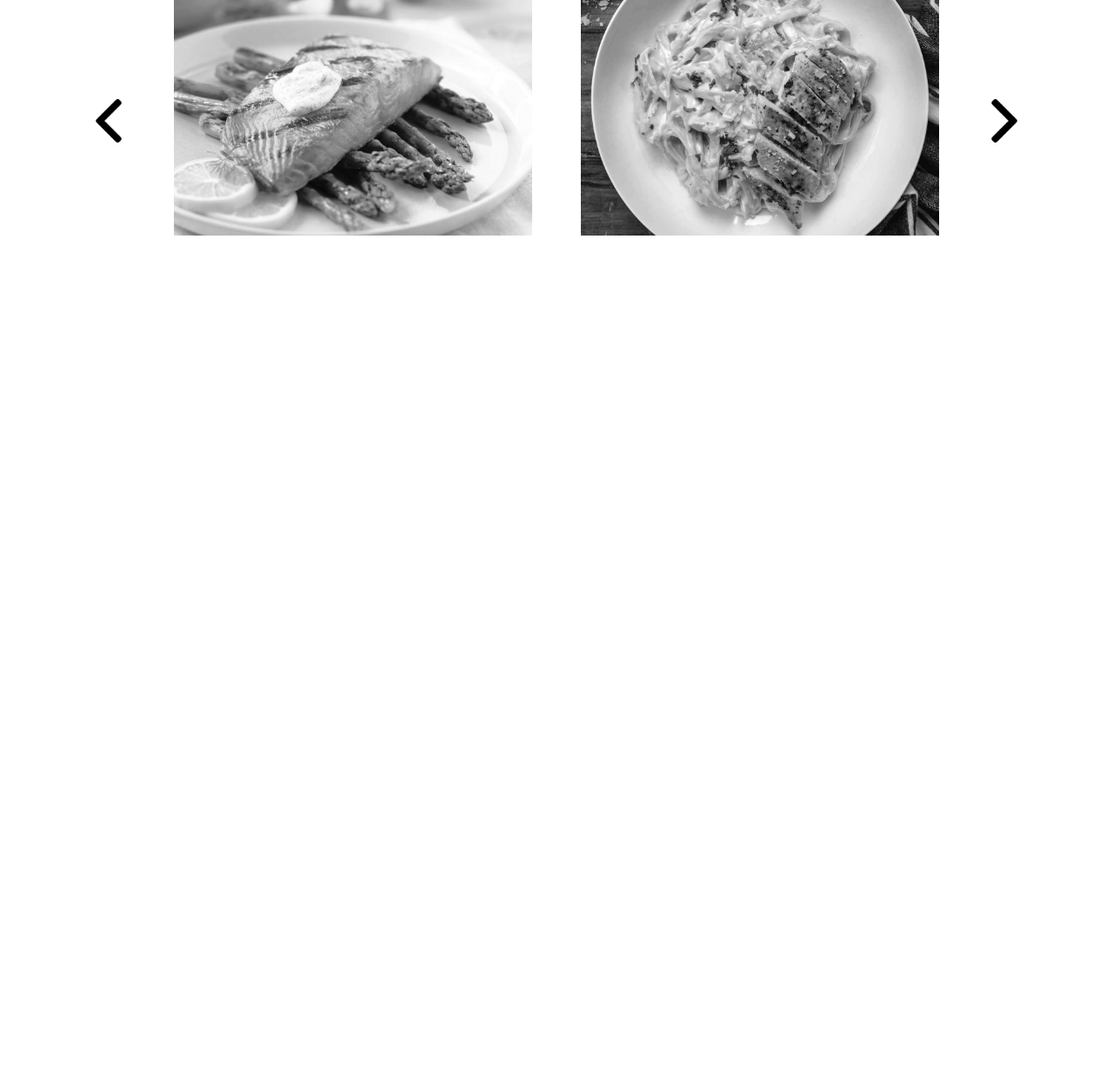
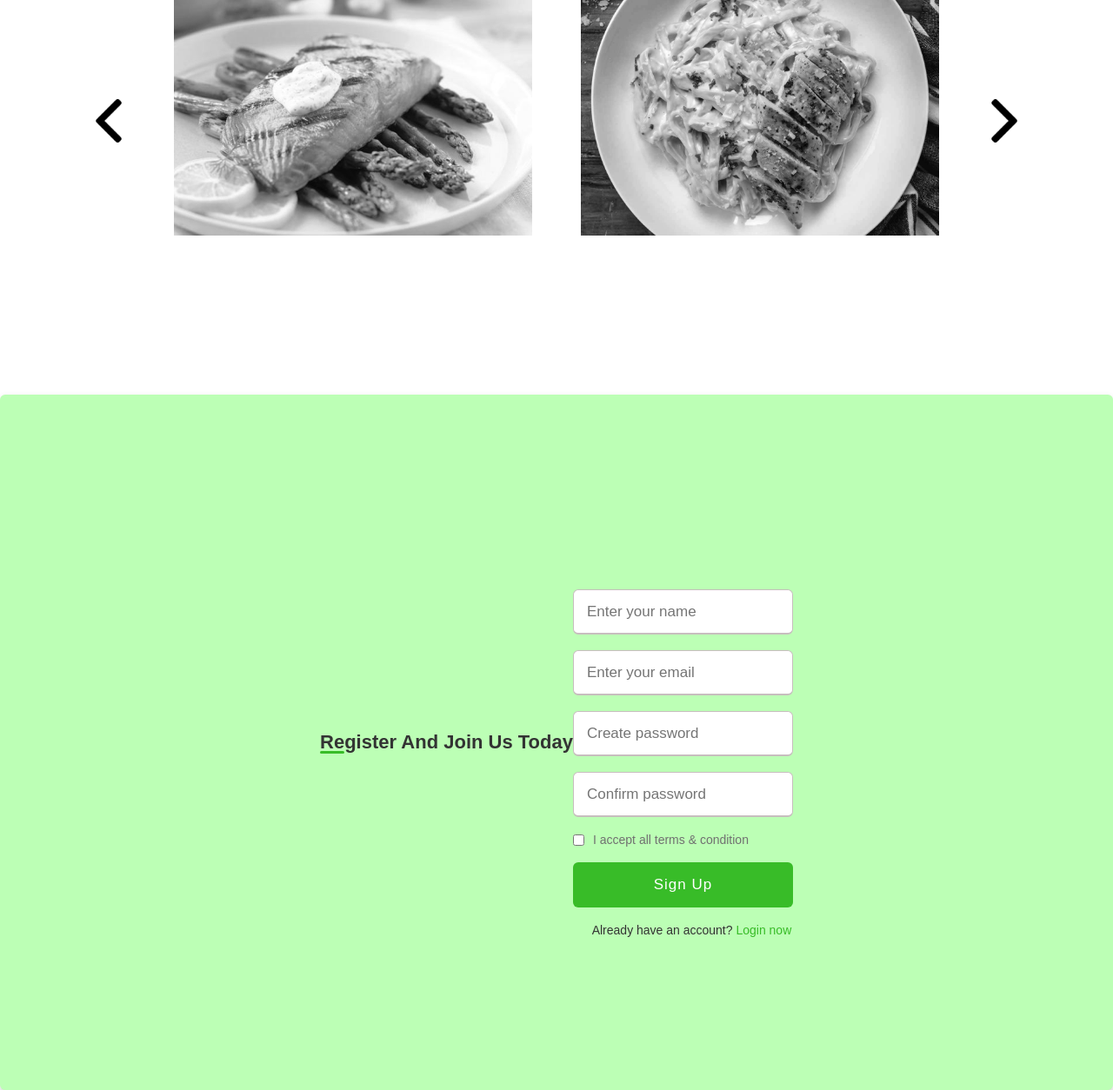
Before and after one commit to RasheedC/cpnt262-webpage, a plain HTML site: page index.html in a window 1280 px wide. Shown: the part 976-2230 px from the top of the page at 87% size. Before the commit the page ends 1430 px from the top, so only its background shows below. Drawn offline with nearby package versions, Linux system fonts and the light colour scheme; a web font is replaced by a local one.

Commit message:
input form

```diff
--- a/index.html
+++ b/index.html
@@ -19,10 +19,17 @@
           <li><a href="../index.html" class="active">Home</a></li>
           <li><a href="about.html">About</a></li>
           <li><a href="gallery.html">Recipes</a></li>
-          <li><a href=""><i class="fa-solid fa-magnifying-glass"></i></a></li>
+          <!-- <li><a href=""><i class="fa-solid fa-magnifying-glass"></i></a></li> -->
           <li><a href=""><i class="fa-solid fa-user-large"></i></a></li>
           <li><a href=""><i class="fas fa-shopping-cart"></i></a></li>
         </ul>
+
+        <div class="search-container">
+            <form action="/action_page.php">
+                <input type="text" placeholder="Search.." name="search">
+                <button type="submit"><i class="fa fa-search"></i></button>
+            </form>
+          </div>
 
         <div class="menu-btn">
           <i class="fa fa-bars"></i>
@@ -56,6 +63,35 @@
             </div>
         <img src="images/next.png" id="nextBtn">
     </div>
+
+    <div class="wrapper">
+        <h2>Register And Join Us Today</h2>
+        <form action="#">
+          <div class="input-box">
+            <input type="text" placeholder="Enter your name" required>
+          </div>
+          <div class="input-box">
+            <input type="text" placeholder="Enter your email" required>
+          </div>
+          <div class="input-box">
+            <input type="password" placeholder="Create password" required>
+          </div>
+          <div class="input-box">
+            <input type="password" placeholder="Confirm password" required>
+          </div>
+          <div class="policy">
+            <input type="checkbox">
+            <h3>I accept all terms & condition</h3>
+          </div>
+          <div class="input-box button">
+            <input type="Submit" value="Sign Up">
+          </div>
+          <div class="text">
+            <h3>Already have an account? <a href="#">Login now</a></h3>
+          </div>
+        </form>
+      </div>
+
 </body>
 
 <footer>
--- a/styles.css
+++ b/styles.css
@@ -9,7 +9,6 @@
 
 body {
   height: 100%;
-
 }
 
 .gallery {
@@ -54,6 +53,106 @@ body {
   filter: grayscale(0);
   cursor: pointer;
   transform: scale(1.1);
+}
+
+.wrapper{
+  display: flex;
+  justify-content: center;
+  align-items: center;
+  min-height: 100vh;
+
+  position: relative;
+  /* max-width: 500px; */
+  width: 100%;
+  background: #bcffb5;
+  padding: 34px;
+  border-radius: 6px;
+  box-shadow: 0 5px 10px rgba(0,0,0,0.2);
+}
+
+.wrapper h2{
+  position: relative;
+  font-size: 22px;
+  font-weight: 600;
+  color: #333;
+}
+
+.wrapper h2::before{
+  content: '';
+  position: absolute;
+  left: 0;
+  bottom: 0;
+  height: 3px;
+  width: 28px;
+  border-radius: 12px;
+  background: #38BC28;
+}
+
+.wrapper form{
+  margin-top: 30px;
+}
+
+.wrapper form .input-box{
+  height: 52px;
+  margin: 18px 0;
+}
+
+form .input-box input{
+  height: 100%;
+  width: 100%;
+  outline: none;
+  padding: 0 15px;
+  font-size: 17px;
+  font-weight: 400;
+  color: #333;
+  border: 1.5px solid #C7BEBE;
+  border-bottom-width: 2.5px;
+  border-radius: 6px;
+  transition: all 0.3s ease;
+}
+
+.input-box input:focus,
+.input-box input:valid {
+  border-color: #38BC28;
+}
+
+form .policy {
+  display: flex;
+  align-items: center;
+}
+
+form h3 {
+  color: #707070;
+  font-size: 14px;
+  font-weight: 500;
+  margin-left: 10px;
+}
+
+.input-box.button input {
+  color: #fff;
+  letter-spacing: 1px;
+  border: none;
+  background: #38BC28;
+  cursor: pointer;
+}
+
+.input-box.button input:hover {
+  background: #2c9421;
+}
+
+form .text h3 {
+ color: #333;
+ width: 100%;
+ text-align: center;
+}
+
+form .text h3 a {
+  color: #38BC28;
+  text-decoration: none;
+}
+
+form .text h3 a:hover {
+  text-decoration: underline;
 }
 
 .menu-btn {
@@ -109,6 +208,10 @@ body {
 
 .navbar .menu li a:hover{
   border-bottom: 2px solid #ffffff;
+}
+
+.search-container {
+  float: right;
 }
 
 /* responsive */
```
Also changed, not shown: 1 other file.
